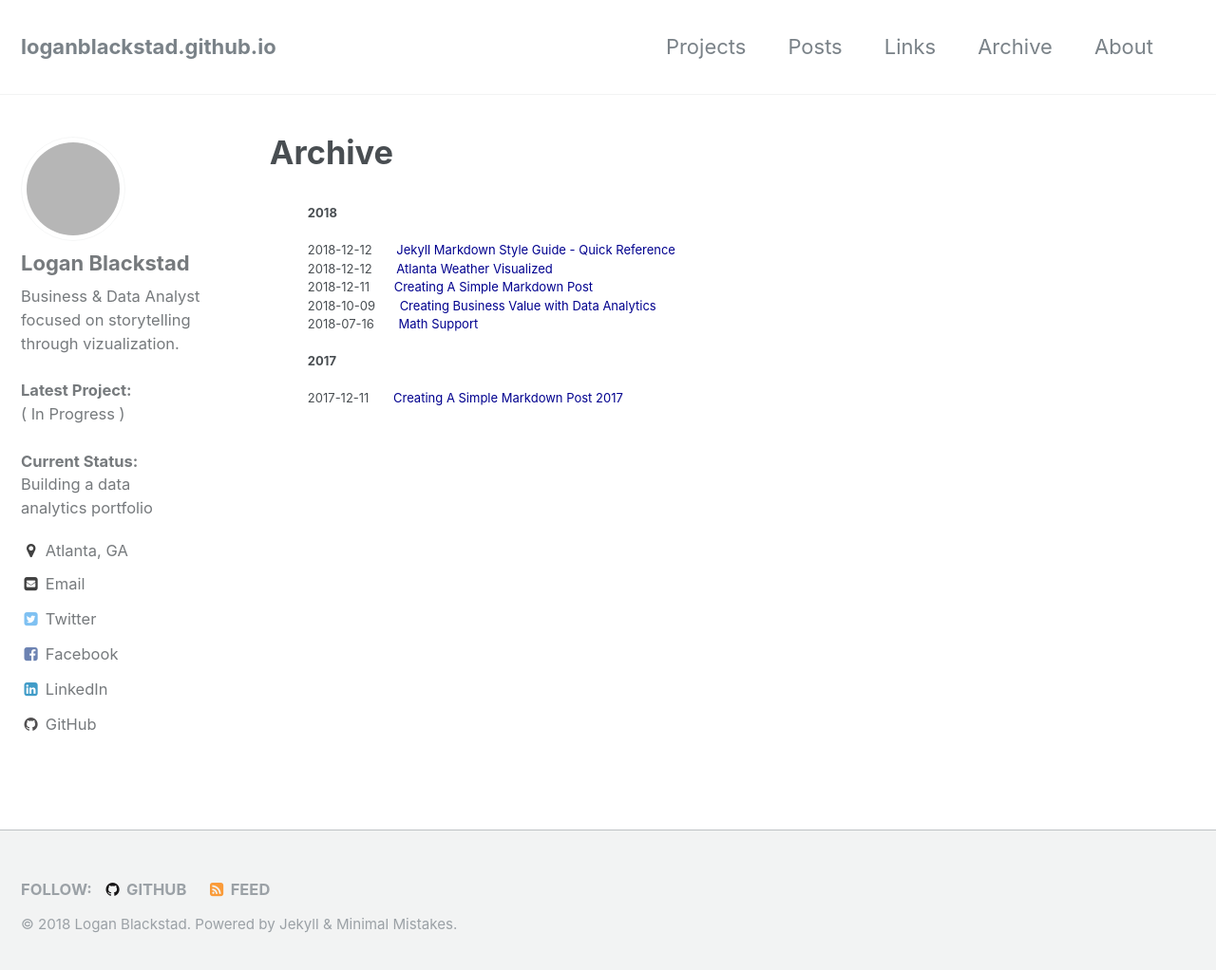
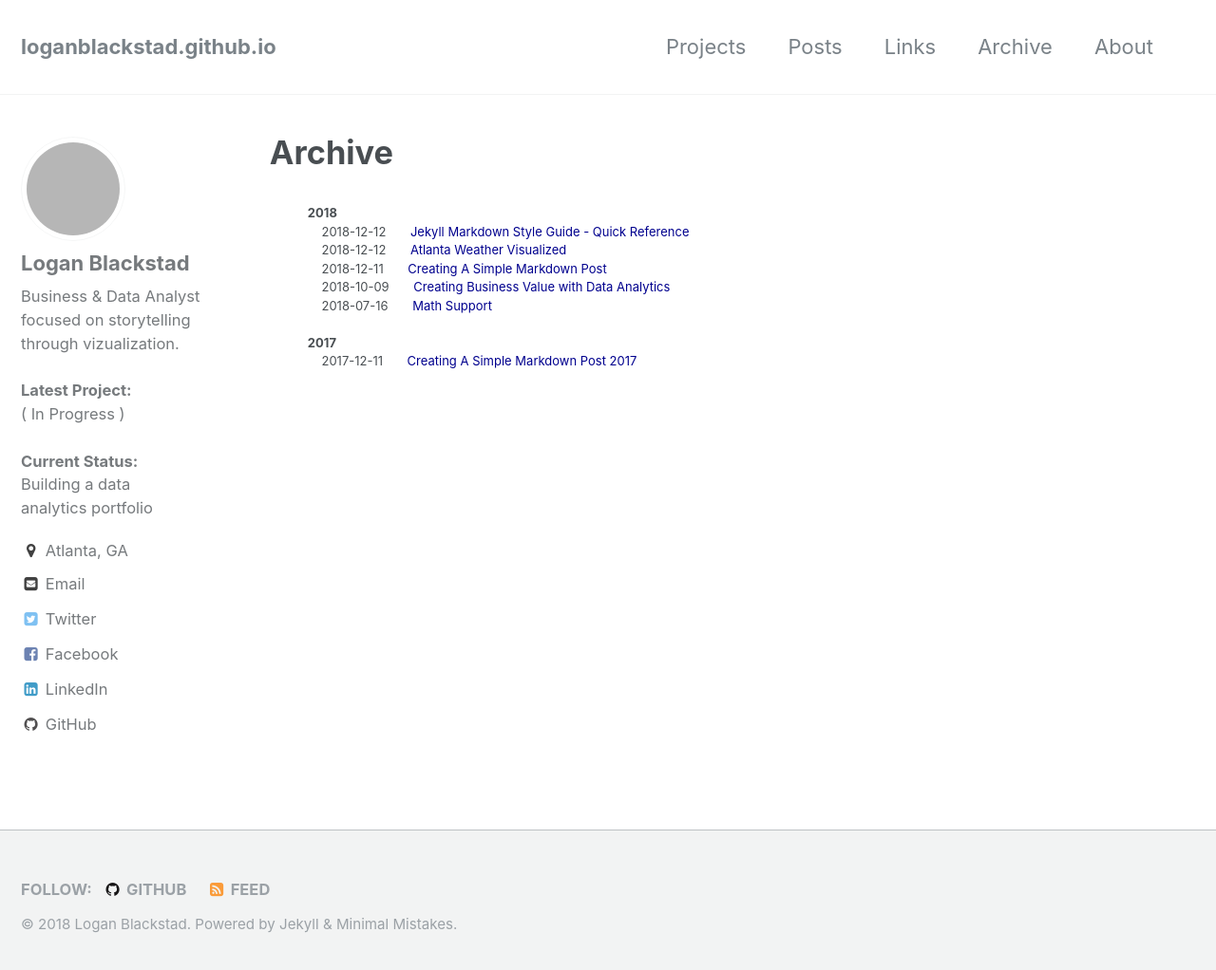
Before and after one commit to loganblackstad/loganblackstad.github.io, a Jekyll site: the page built from _pages/archive.html, in a window 1280 px wide and 1030 px high. Shown: the top 1022 px of the window at 95% size. Built offline with Jekyll 4.4.1, drawn with Linux system fonts in a browser that asks for light colours; grey boxes are pictures that could not be loaded.

Commit message:
Update archive.html

```diff
--- a/_pages/archive.html
+++ b/_pages/archive.html
@@ -18,10 +18,10 @@ author_profile: true
 {% assign year = this_year %}
 {% unless post == site.posts.first %}
 {% endunless %}
-<br><strong><id="{{ year }}">{{ year }}</id="></strong><br><br>
+<br><strong><id="{{ year }}">{{ year }}</id="></strong><br>
 {% endunless %}
 <time datetime="{{ post.date | date:"%Y-%m-%d" }}">
-{{ post.date | date:"%Y-%m-%d" }}</time> &nbsp; &nbsp; &nbsp;
+&nbsp; &nbsp; {{ post.date | date:"%Y-%m-%d" }}</time> &nbsp; &nbsp; &nbsp;
 <a href="{{ site.baseurl }}{{ post.url }}" style="color:#00008e">{{ post.title }}</a><br />
 {% endfor %}
 {% else %}
```
